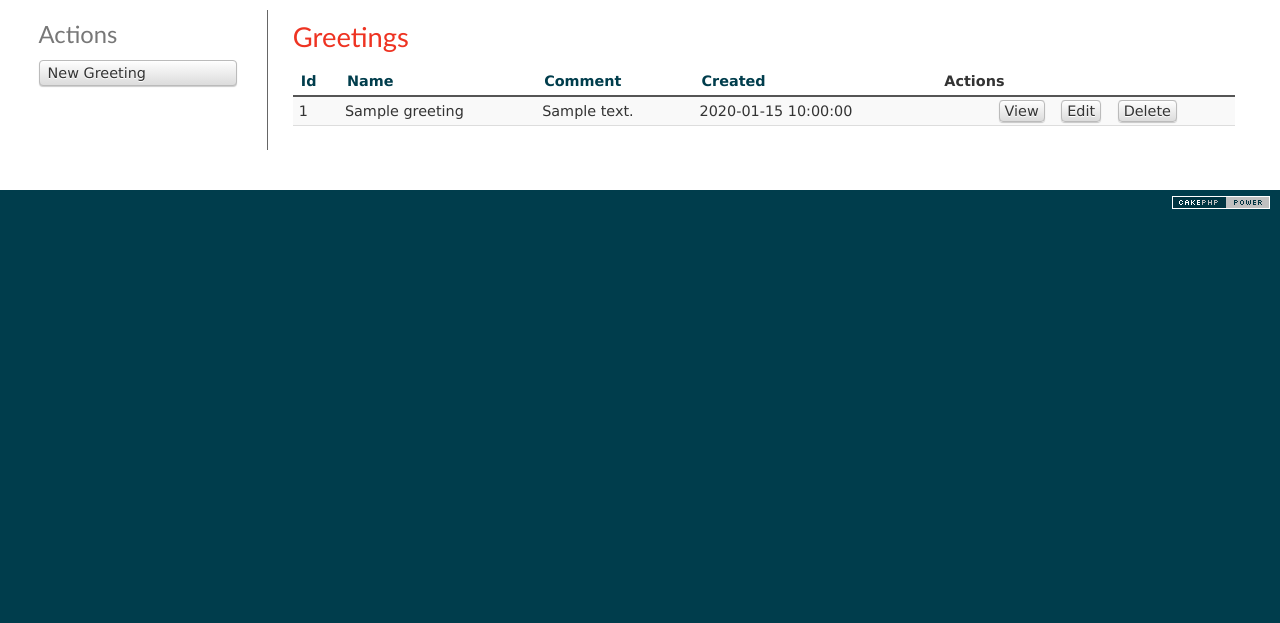
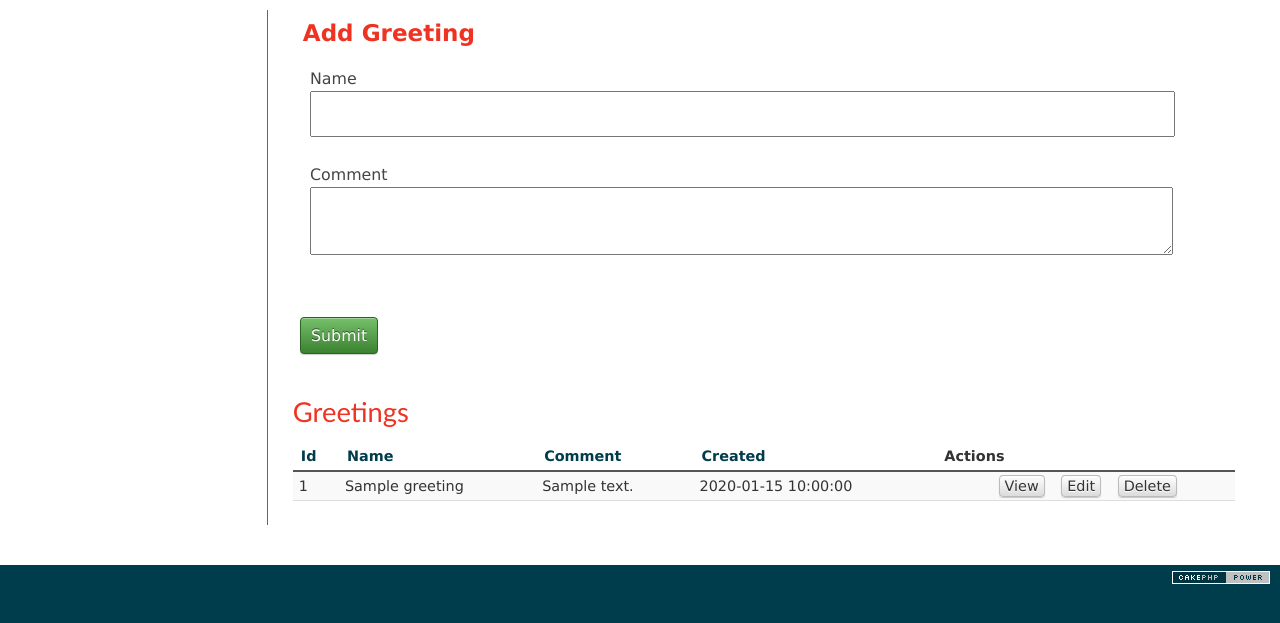
Before and after one commit to CortYuming/cakephp_guestbook_sample, a CakePHP app: the page made by app/View/Greetings/index.ctp in a window 1280 px wide. Shown: the part 47-670 px from the top of the page. Run offline with PHP 8.4 and a stand-in for CakePHP, Linux system fonts and the light colour scheme; the template is opened without the code that fills it: most values are stand-ins (such as "Sample title", 1, 10 or a date in 2020); form fields are guessed from the names that the template uses; data that the repository does not hold is empty; some libraries are stand-ins or nearby versions.

Commit message:
Remove create button in sidebar at index

```diff
--- a/app/View/Greetings/index.ctp
+++ b/app/View/Greetings/index.ctp
@@ -1,5 +1,18 @@
+<div class="greetings form">
+	<?php echo $this->Form->create('Greeting'); ?>
+	<fieldset>
+		<legend><?php echo __('Add Greeting'); ?></legend>
+		<?php
+			 echo $this->Form->input('name');
+		echo $this->Form->input('comment');
+		?>
+	</fieldset>
+	<?php echo $this->Form->end(__('Submit')); ?>
+</div>
+
 <div class="greetings index">
 	<h2><?php echo __('Greetings'); ?></h2>
+
 	<table cellpadding="0" cellspacing="0">
 	<tr>
 			<th><?php echo $this->Paginator->sort('id'); ?></th>
@@ -36,9 +49,3 @@
 	?>
 	</div>
 </div>
-<div class="actions">
-	<h3><?php echo __('Actions'); ?></h3>
-	<ul>
-		<li><?php echo $this->Html->link(__('New Greeting'), array('action' => 'add')); ?></li>
-	</ul>
-</div>
```
Also changed, not shown: app/Controller/GreetingsController.php (+12 -0 lines).
